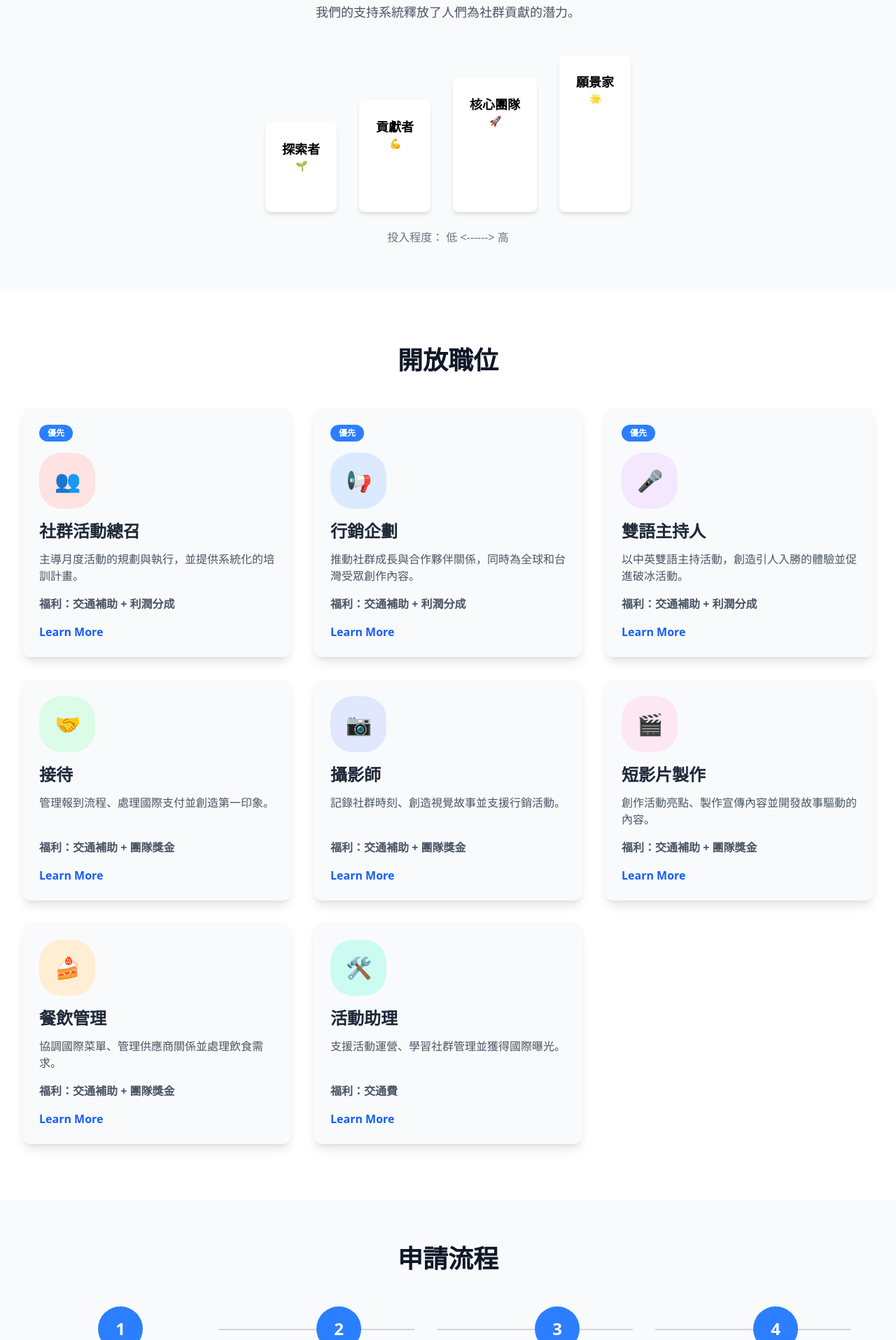
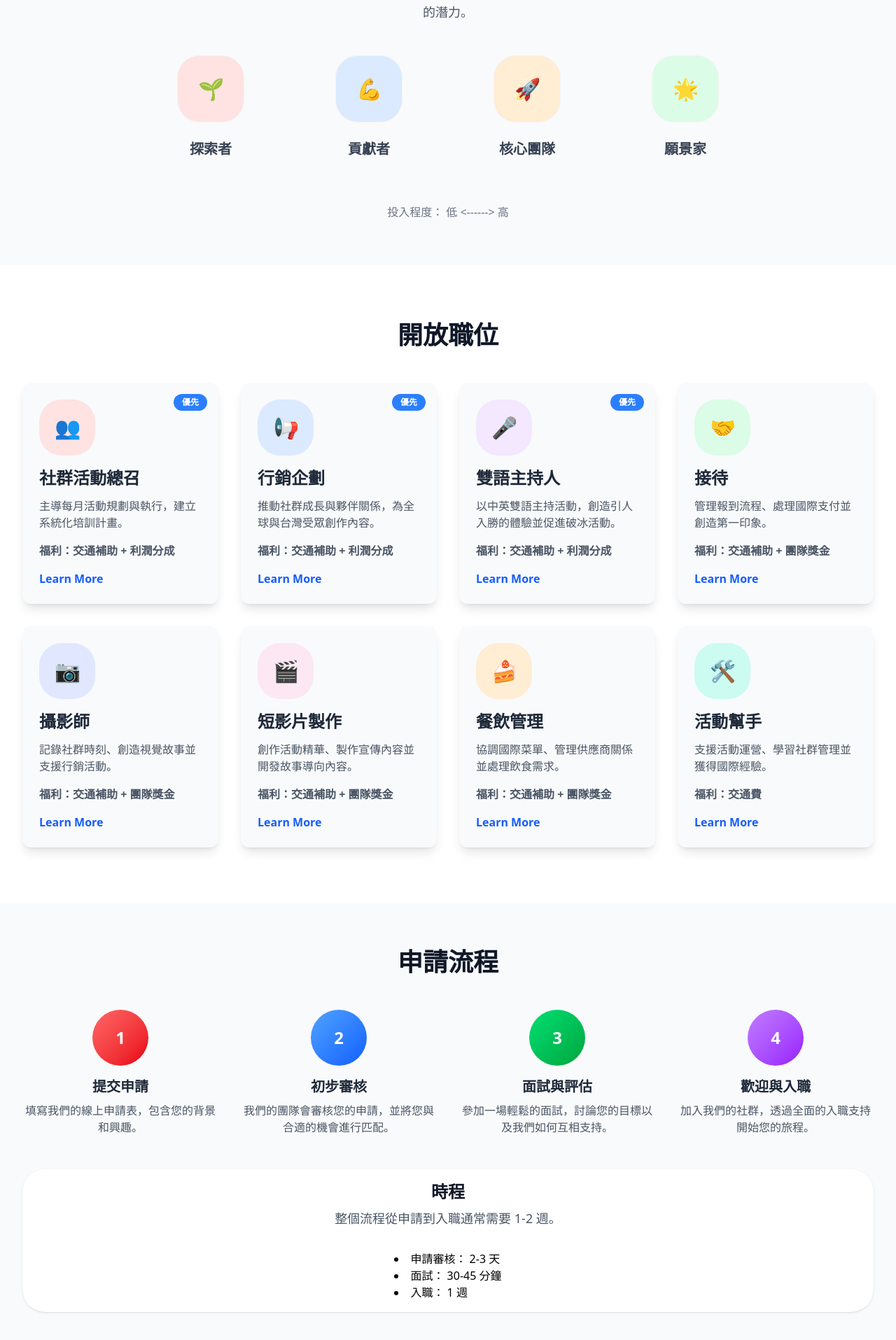
Before and after one commit to Chrissy1209/Digital-Nomad-Taiwan, a Next.js app: page /join-us in a window 1280 px wide. Shown: the part 1505-3420 px from the top of the page at 70% size. Built offline with nearby package versions, Linux system fonts and the light colour scheme.

Commit message:
ui adjusting - joinUs

```diff
--- a/src/components/JoinUs/ApplicationProcess.tsx
+++ b/src/components/JoinUs/ApplicationProcess.tsx
@@ -1,5 +1,32 @@
-import React from 'react';
+import React from "react";
 import Button from "../Button";
+
+const applicationProcess = [
+  {
+    num: 1,
+    title: "提交申請",
+    description: "填寫我們的線上申請表，包含您的背景和興趣。",
+    bgColor: "bg-gradient-to-br from-red-400 to-red-600 ",
+  },
+  {
+    num: 2,
+    title: "初步審核",
+    description: "我們的團隊會審核您的申請，並將您與合適的機會進行匹配。",
+    bgColor: "bg-gradient-to-br from-blue-400 to-blue-600",
+  },
+  {
+    num: 3,
+    title: "面試與評估",
+    description: "參加一場輕鬆的面試，討論您的目標以及我們如何互相支持。",
+    bgColor: "bg-gradient-to-br from-green-400 to-green-600",
+  },
+  {
+    num: 4,
+    title: "歡迎與入職",
+    description: "加入我們的社群，透過全面的入職支持開始您的旅程。",
+    bgColor: "bg-gradient-to-br from-purple-400 to-purple-600",
+  },
+];
 
 const ApplicationProcess = () => {
   return (
@@ -9,56 +36,26 @@ const ApplicationProcess = () => {
           申請流程
         </h2>
         <div className="grid grid-cols-1 md:grid-cols-4 gap-8 text-center mb-12">
-          {[
-            {
-              num: 1,
-              title: "提交申請",
-              description: "填寫我們的線上申請表，包含您的背景和興趣。",
-            },
-            {
-              num: 2,
-              title: "初步審核",
-              description:
-                "我們的團隊會審核您的申請，並將您與合適的機會進行匹配。",
-            },
-            {
-              num: 3,
-              title: "面試與評估",
-              description:
-                "參加一場輕鬆的面試，討論您的目標以及我們如何互相支持。",
-            },
-            {
-              num: 4,
-              title: "歡迎與入職",
-              description:
-                "加入我們的社群，透過全面的入職支持開始您的旅程。",
-            },
-          ].map((step) => (
+          {applicationProcess.map((step) => (
             <div key={step.num} className="relative">
-              <div className="bg-blue-500 text-white w-16 h-16 rounded-full flex items-center justify-center text-2xl font-bold mx-auto mb-4">
+              <div
+                className={`${step.bgColor} text-white w-20 h-20 rounded-full flex items-center justify-center text-2xl font-bold mx-auto mb-4`}
+              >
                 {step.num}
               </div>
               <h3 className="text-xl font-semibold text-gray-800">
                 {step.title}
               </h3>
               <p className="text-gray-600 mt-2">{step.description}</p>
-              {step.num < 4 && (
-                <div
-                  className="hidden md:block absolute top-8 left-1/2 w-full h-0.5 bg-gray-300"
-                  style={{ transform: "translateX(50%)" }}
-                ></div>
-              )}
             </div>
           ))}
         </div>
-        <div className="text-center">
-          <h3 className="text-2xl font-bold text-gray-900 mb-4">
-            時程 (TIMELINE)
-          </h3>
+        <div className="text-center bg-white p-4 rounded-4xl shadow-sm">
+          <h3 className="text-2xl font-bold text-gray-900 mb-2">時程</h3>
           <p className="text-lg text-gray-600">
             整個流程從申請到入職通常需要 1-2 週。
           </p>
-          <ul className="list-disc list-inside inline-block text-left mt-4">
+          <ul className="list-disc list-inside inline-block text-left mt-8">
             <li>申請審核： 2-3 天</li>
             <li>面試： 30-45 分鐘</li>
             <li>入職： 1 週</li>
--- a/src/components/JoinUs/OpenPositions.tsx
+++ b/src/components/JoinUs/OpenPositions.tsx
@@ -1,43 +1,35 @@
-import React from 'react';
+import React from "react";
 
-const OpenPositions = () => {
-  return (
-    <section id="open-positions" className="bg-white py-20">
-      <div className="container mx-auto px-4 sm:px-6 lg:px-8">
-        <h2 className="text-4xl font-bold text-center text-gray-900 mb-12">
-          開放職位
-        </h2>
-        <div className="grid grid-cols-1 md:grid-cols-2 lg:grid-cols-3 gap-8">
-          {[
+const headCounts = [
   {
     icon: "👥",
     title: "社群活動總召",
-              description:
-                "主導月度活動的規劃與執行，並提供系統化的培訓計畫。",
+    description: "主導每月活動規劃與執行，建立系統化培訓計畫。",
     benefits: "交通補助 + 利潤分成",
     priority: true,
     bgColor: "bg-red-100",
     textColor: "text-red-600",
+    url: "https://docs.google.com/document/d/1lKxu9tCq-s2QEF9vFiJqiV5s6zoLAMXQ-wSgItpKYfM/edit?usp=share_link",
   },
   {
     icon: "📢",
     title: "行銷企劃",
-              description:
-                "推動社群成長與合作夥伴關係，同時為全球和台灣受眾創作內容。",
+    description: "推動社群成長與夥伴關係，為全球與台灣受眾創作內容。",
     benefits: "交通補助 + 利潤分成",
     priority: true,
     bgColor: "bg-blue-100",
     textColor: "text-blue-600",
+    url: "https://docs.google.com/document/d/1BiofaoPizF_0Rjut6MLJKaiG2vlDlwLNzAZwINAH78Y/edit?usp=share_link",
   },
   {
     icon: "🎤",
     title: "雙語主持人",
-              description:
-                "以中英雙語主持活動，創造引人入勝的體驗並促進破冰活動。",
+    description: "以中英雙語主持活動，創造引人入勝的體驗並促進破冰活動。",
     benefits: "交通補助 + 利潤分成",
     priority: true,
     bgColor: "bg-purple-100",
     textColor: "text-purple-600",
+    url: "https://docs.google.com/document/d/1zy8JFaqxT8bDSnz70vL7oSclIE6XYE8nds8BhGvIl0Q/edit?usp=share_link",
   },
   {
     icon: "🤝",
@@ -47,6 +39,7 @@ const OpenPositions = () => {
     priority: false,
     bgColor: "bg-green-100",
     textColor: "text-green-600",
+    url: "https://docs.google.com/document/d/1CqdzHbZBVWlhH0GXHwGKenEfoHmtYJRnvzBk3dmayB0/edit?usp=share_link",
   },
   {
     icon: "📷",
@@ -56,16 +49,17 @@ const OpenPositions = () => {
     priority: false,
     bgColor: "bg-indigo-100",
     textColor: "text-indigo-600",
+    url: "https://docs.google.com/document/d/1ivIeW_uliVDa5mqHMIAjht6yuQhUT4uh2yvRxvML5Zs/edit?usp=share_link",
   },
   {
     icon: "🎬",
     title: "短影片製作",
-              description:
-                "創作活動亮點、製作宣傳內容並開發故事驅動的內容。",
+    description: "創作活動精華、製作宣傳內容並開發故事導向內容。",
     benefits: "交通補助 + 團隊獎金",
     priority: false,
     bgColor: "bg-pink-100",
     textColor: "text-pink-600",
+    url: "https://docs.google.com/document/d/10joUiuLinYQp9sb6wVEj-vDSfblCor8hSw48ZWKjwlQ/edit?usp=share_link",
   },
   {
     icon: "🍰",
@@ -75,27 +69,41 @@ const OpenPositions = () => {
     priority: false,
     bgColor: "bg-orange-100",
     textColor: "text-orange-600",
+    url: "https://docs.google.com/document/d/1VKakQz0Znq72-pFDtuWYDP9Mx7yy3TzhCdiXZZxgRvo/edit?usp=share_link",
   },
   {
     icon: "🛠️",
-              title: "活動助理",
-              description: "支援活動運營、學習社群管理並獲得國際曝光。",
+    title: "活動幫手",
+    description: "支援活動運營、學習社群管理並獲得國際經驗。",
     benefits: "交通費",
     priority: false,
     bgColor: "bg-teal-100",
     textColor: "text-teal-600",
+    url: "https://docs.google.com/document/d/1cDqJmKQniP0Z2fgMftjFUfPFcvV8kvUNstNTx-pJquE/edit?usp=share_link",
   },
-          ].map((position) => (
+];
+
+const OpenPositions = () => {
+  return (
+    <section id="open-positions" className="bg-white py-20">
+      <div className="container mx-auto px-4 sm:px-6 lg:px-8">
+        <h2 className="text-4xl font-bold text-center text-gray-900 mb-12">
+          開放職位
+        </h2>
+        <div className="grid grid-cols-1 md:grid-cols-2 lg:grid-cols-4 gap-8">
+          {headCounts.map((position) => (
             <div
               key={position.title}
-              className="bg-gray-50 rounded-xl shadow-lg p-6 flex flex-col"
+              className="group relative bg-gray-50 rounded-xl p-6 flex flex-col shadow-lg hover:shadow-2xl transform transition-all duration-300"
             >
               {position.priority && (
-                <span className={`bg-blue-500 text-white text-xs font-bold px-3 py-1 rounded-full self-start mb-4`}>
+                <span className="absolute top-4 right-4 bg-blue-500 text-white text-xs font-bold px-3 py-1 rounded-full">
                   優先
                 </span>
               )}
-              <div className={`${position.bgColor} text-white text-3xl rounded-4xl w-20 h-20 flex items-center justify-center mb-4`}>
+              <div
+                className={`${position.bgColor} text-white text-3xl rounded-4xl w-20 h-20 flex items-center justify-center mb-4 group-hover:rotate-15 group-hover:scale-110 duration-300`}
+              >
                 {position.icon}
               </div>
               <h3 className={`text-gray-800 text-2xl font-bold mb-3`}>
@@ -108,8 +116,10 @@ const OpenPositions = () => {
                 福利：{position.benefits}
               </p>
               <a
-                href="#"
-                className="text-blue-600 font-semibold hover:underline self-start"
+                href={position.url}
+                target="_blank"
+                rel="noopener noreferrer"
+                className="text-blue-600 font-semibold hover:underline self-start hover:text-blue-900 group-hover:scale-110 duration-300"
               >
                 Learn More
               </a>
--- a/src/components/JoinUs/Roles.tsx
+++ b/src/components/JoinUs/Roles.tsx
@@ -1,6 +1,87 @@
-import React from 'react';
+"use client";
+
+import React, { useState, useEffect } from "react";
+import { FaTimes } from "react-icons/fa";
+
+const roles = [
+  {
+    name: "🌱 探索者",
+    subtitle: "對數位遊牧和社群生活充滿好奇",
+    bgColor: "bg-red-100",
+    headerTextColor: "text-red-800",
+    bodyTextColor: "text-red-700",
+    core: [
+      "參與社群討論和活動",
+      "提出問題，分享想法",
+      "了解社群的價值觀和目標",
+    ],
+    requirements: ["無需特定技能", "一顆開放和學習的心"],
+  },
+  {
+    name: "💪 貢獻者",
+    subtitle: "運用你的技能，為社群添磚加瓦",
+    bgColor: "bg-blue-100",
+    headerTextColor: "text-blue-900",
+    bodyTextColor: "text-blue-700",
+    core: [
+      "定期參與社群活動",
+      "在特定領域做出貢獻 (例如: 技術、內容、活動策劃)",
+      "協助新成員融入社群",
+    ],
+    requirements: ["具備一項或多項專業技能", "願意投入時間和精力"],
+  },
+  {
+    name: "🚀 核心團隊",
+    subtitle: "共同塑造社群的未來",
+    bgColor: "bg-orange-100",
+    headerTextColor: "text-orange-900",
+    bodyTextColor: "text-orange-700",
+    core: [
+      "參與社群的決策和規劃",
+      "領導專案或活動",
+      "維護社群的健康和活躍度",
+    ],
+    requirements: ["對社群有深入的理解和認同", "具備領導和組織能力"],
+  },
+  {
+    name: "🌟 願景家",
+    subtitle: "引領社群，走向更廣闊的世界",
+    bgColor: "bg-green-100",
+    headerTextColor: "text-green-900",
+    bodyTextColor: "text-green-700",
+    core: [
+      "定義社群的長期願景和戰略",
+      "對外代表社群，拓展合作夥伴",
+      "激勵和引導核心團隊",
+    ],
+    requirements: ["豐富的行業經驗和人脈", "卓越的領導力和遠見"],
+  },
+];
 
 const Roles = () => {
+  const [isModalOpen, setIsModalOpen] = useState(false);
+  const [modalContent, setModalContent] = useState<(typeof roles)[0]>();
+
+  const openModal = (value: (typeof roles)[0]) => {
+    setModalContent(value);
+    setIsModalOpen(true);
+  };
+
+  const closeModal = () => {
+    setIsModalOpen(false);
+  };
+
+  useEffect(() => {
+    if (isModalOpen) {
+      document.body.style.overflow = "hidden";
+    } else {
+      document.body.style.overflow = "unset";
+    }
+    return () => {
+      document.body.style.overflow = "unset";
+    };
+  }, [isModalOpen]);
+
   return (
     <section id="roles" className="bg-gray-50 py-16">
       <div className="container mx-auto px-4 sm:px-6 lg:px-8">
@@ -9,27 +90,25 @@ const Roles = () => {
         </h2>
         <p className="text-lg text-gray-600 text-center mb-12 max-w-4xl mx-auto">
           社群建立不僅僅是關於群體中的各種技能，可用性與一致性也同樣重要。
-          <br />
+          {/* <br /> */}
           我們的支持系統釋放了人們為社群貢獻的潛力。
         </p>
-        <div className="flex justify-center items-end space-x-4 md:space-x-8">
-          {[
-            { name: "🌱 探索者 (EXPLORER)", height: "h-32" },
-            { name: "💪 貢獻者 (CONTRIBUTOR)", height: "h-40" },
-            { name: "🚀 核心團隊 (CORE TEAM)", height: "h-48" },
-            { name: "🌟 願景家 (VISIONARY)", height: "h-56" },
-          ].map((role) => (
-            <div key={role.name} className="text-center">
+        <div className="grid grid-cols-4 mb-12 md:grid-cols-4 gap-2 text-center m-auto max-w-4xl">
+          {roles.map((role) => (
+            <div className="mb-4" key={role.name}>
               <div
-                className={`bg-white pt-3 px-7 sm:p-6 rounded-lg shadow-md mb-2 ${role.height}`}
+                key={role.name}
+                className={`border border-gray-100 ${
+                  role.bgColor
+                } text-white text-3xl rounded-4xl w-20 h-20 sm:w-24 sm:h-24 flex items-center justify-center mb-6 mx-auto hover:rotate-15 hover:scale-110 duration-300 cursor-pointer`}
+                onClick={() => openModal(role)}
               >
-                <p className="text-lg font-semibold">
-                  {role.name.split(" ")[1]}
-                </p>
-                <p className="text-sm text-gray-500">
-                  {role.name.split(" ")[0]}
-                </p>
+                {role.name.split(" ")[0]}
               </div>
+
+              <h3 className="text-lg sm:text-xl font-semibold text-gray-700">
+                {role.name.split(" ")[1]}
+              </h3>
             </div>
           ))}
         </div>
@@ -37,6 +116,61 @@ const Roles = () => {
           投入程度： 低 &lt;------&gt; 高
         </p>
       </div>
+
+      {/* Modal */}
+      {isModalOpen && modalContent && (
+        <div className="fixed inset-0 bg-black/50 flex justify-center items-center z-50">
+          <div className="bg-white rounded-lg shadow-xl max-w-lg w-full mx-4 relative overflow-hidden">
+            <button
+              onClick={closeModal}
+              className={`absolute top-4 right-4 ${modalContent.headerTextColor} hover:opacity-75 cursor-pointer z-20`}
+            >
+              <FaTimes size={24} />
+            </button>
+            <div
+              className={`p-8 text-center ${modalContent.headerTextColor} ${modalContent.bgColor}`}
+            >
+              <div className="text-5xl mb-4">
+                {modalContent.name.split(" ")[0]}
+              </div>
+              <h3 className="text-3xl font-bold mb-2">
+                {modalContent.name.split(" ")[1]}
+              </h3>
+              <p className="text-lg">{modalContent.subtitle}</p>
+            </div>
+            <div className="p-8">
+              <div>
+                <h4
+                  className={`text-xl font-bold ${modalContent.bodyTextColor} mb-4`}
+                >
+                  核心職責
+                </h4>
+                <ul
+                  className={`list-disc list-inside ${modalContent.bodyTextColor} space-y-2`}
+                >
+                  {modalContent.core.map((item, index) => (
+                    <li key={index}>{item}</li>
+                  ))}
+                </ul>
+              </div>
+              <div className="mt-6">
+                <h4
+                  className={`text-xl font-bold ${modalContent.bodyTextColor} mb-4`}
+                >
+                  任職要求
+                </h4>
+                <ul
+                  className={`list-disc list-inside ${modalContent.bodyTextColor} space-y-2`}
+                >
+                  {modalContent.requirements.map((item, index) => (
+                    <li key={index}>{item}</li>
+                  ))}
+                </ul>
+              </div>
+            </div>
+          </div>
+        </div>
+      )}
     </section>
   );
 };
```
Also changed, not shown: src/components/JoinUs/CultureValues.tsx (+11 -11 lines), src/components/JoinUs/Final.tsx (+4 -4 lines), src/components/JoinUs/OurMembers.tsx (+57 -10 lines). Lines whose indentation alone changed are shown as unchanged.
